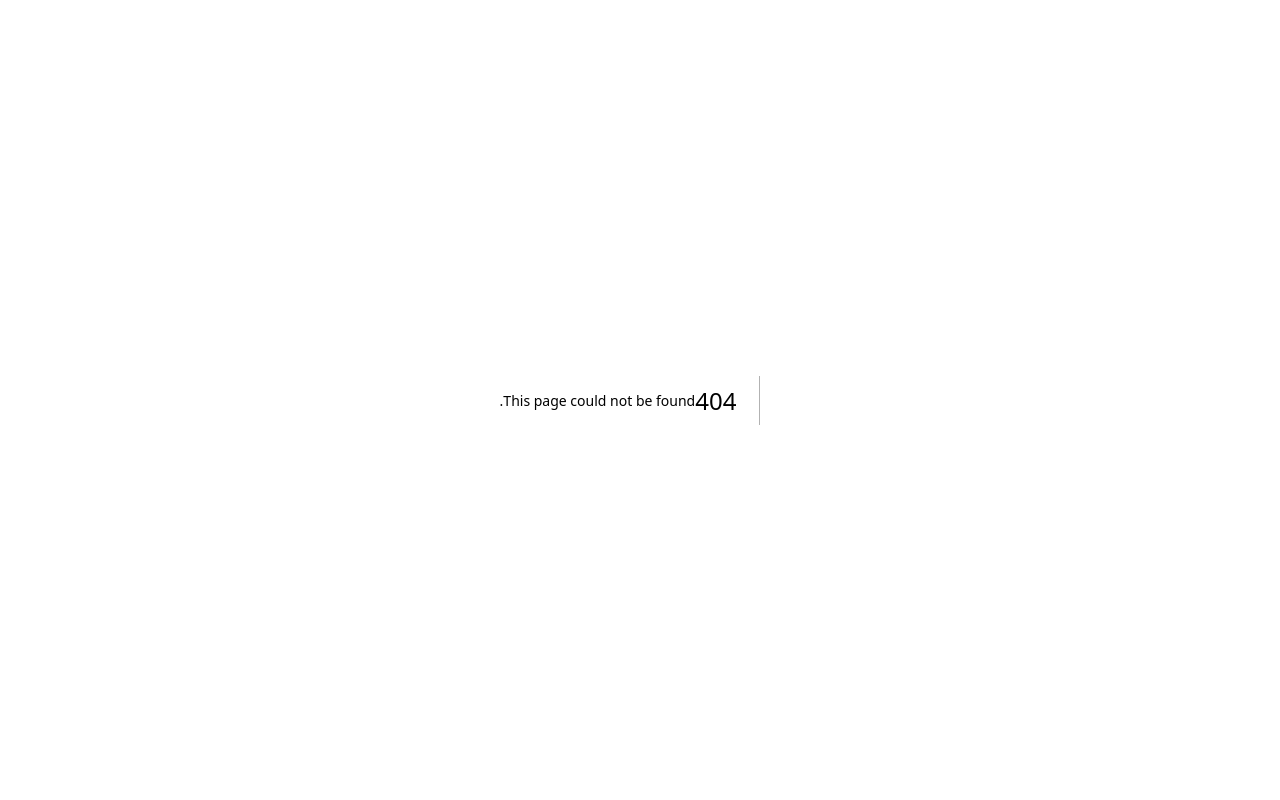
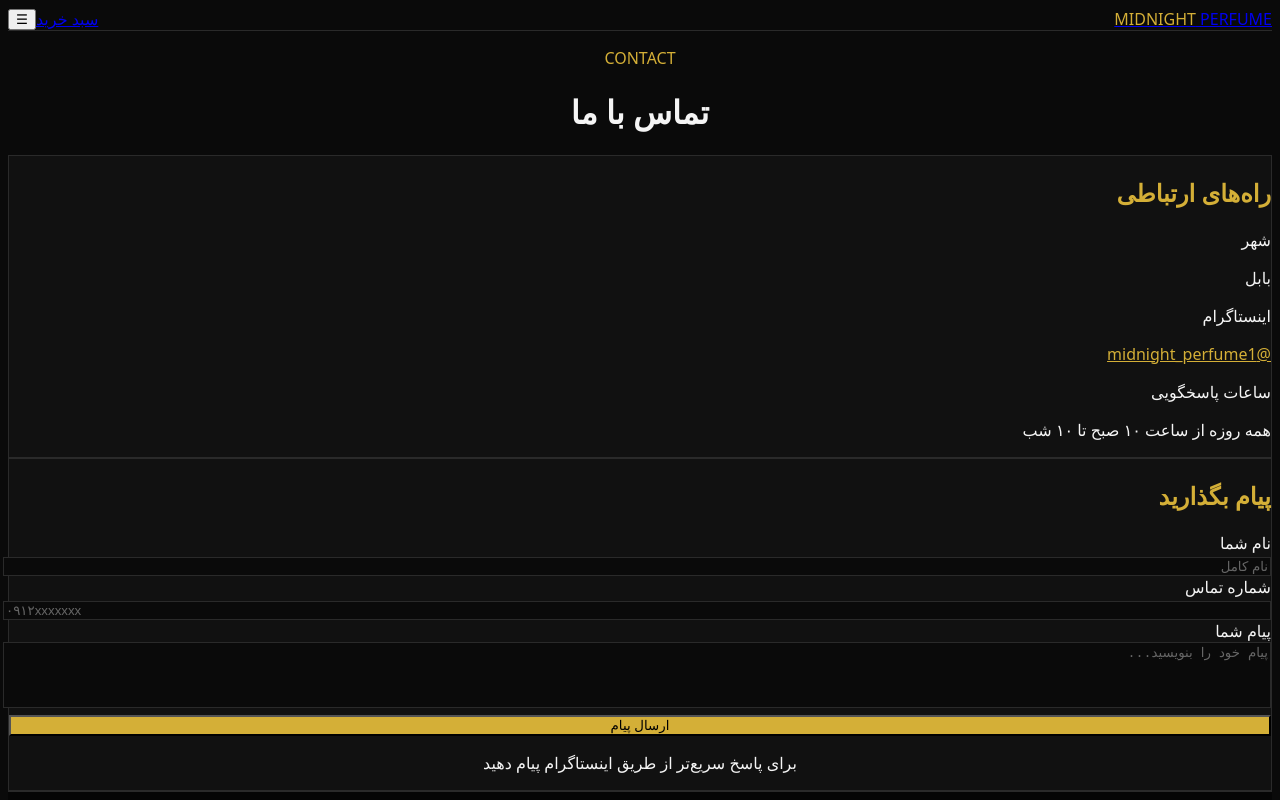
Before and after one commit to alireza12453/midnight-perfume, a Next.js app: page /contact in a window 1280 px wide. Before the commit this address had no page. Shown: the top 800 px of the page. Built offline with nearby package versions, Linux system fonts and the light colour scheme.

Commit message:
اضافه کردن صفحه درباره ما و تماس

```diff
--- /dev/null
+++ b/src/app/about/page.tsx
@@ -0,0 +1,72 @@
+import Header from "@/components/Header";
+import Footer from "@/components/Footer";
+import Link from "next/link";
+
+export default function AboutPage() {
+  return (
+    <div className="min-h-screen bg-[#0a0a0a] text-white">
+      <Header />
+
+      <main className="max-w-4xl mx-auto px-4 py-16">
+        <div className="text-center mb-12">
+          <p className="text-[#d4af37] text-sm tracking-widest mb-2">ABOUT US</p>
+          <h1 className="text-3xl md:text-4xl font-bold">درباره ما</h1>
+        </div>
+
+        <div className="space-y-8 text-gray-300 leading-relaxed">
+          <div className="bg-[#111111] border border-[#2a2a2a] rounded-lg p-8">
+            <h2 className="text-xl font-medium text-[#d4af37] mb-4">
+              Midnight Perfume
+            </h2>
+            <p className="mb-4">
+              فروشگاه تخصصی عطر و ادکلن اصل در شهر بابل. ما با هدف ارائه بهترین و اصل‌ترین عطرهای دنیا به مشتریان عزیز فعالیت می‌کنیم.
+            </p>
+            <p className="mb-4">
+              در Midnight Perfume، کیفیت و اصالت کالا برای ما در اولویت قرار دارد. تمام محصولات ما با ضمانت اصالت ارائه می‌شوند تا شما با خیال راحت خرید کنید.
+            </p>
+            <p>
+              ما معتقدیم هر عطر داستانی دارد و هر فرد شایسته‌ی رایحه‌ای منحصر به فرد است که شخصیتش را منعکس کند.
+            </p>
+          </div>
+
+          <div className="grid grid-cols-1 md:grid-cols-3 gap-6">
+            <div className="bg-[#111111] border border-[#2a2a2a] rounded-lg p-6 text-center">
+              <div className="text-3xl mb-3">✨</div>
+              <h3 className="font-medium text-[#d4af37] mb-2">اصالت کالا</h3>
+              <p className="text-sm text-gray-400">
+                تمام عطرها اصل و با ضمانت ارائه می‌شوند
+              </p>
+            </div>
+
+            <div className="bg-[#111111] border border-[#2a2a2a] rounded-lg p-6 text-center">
+              <div className="text-3xl mb-3">🚚</div>
+              <h3 className="font-medium text-[#d4af37] mb-2">ارسال سریع</h3>
+              <p className="text-sm text-gray-400">
+                ارسال به سراسر ایران در کوتاه‌ترین زمان
+              </p>
+            </div>
+
+            <div className="bg-[#111111] border border-[#2a2a2a] rounded-lg p-6 text-center">
+              <div className="text-3xl mb-3">💎</div>
+              <h3 className="font-medium text-[#d4af37] mb-2">انتخاب خاص</h3>
+              <p className="text-sm text-gray-400">
+                مجموعه‌ای منتخب از بهترین برندها
+              </p>
+            </div>
+          </div>
+
+          <div className="text-center pt-6">
+            <Link
+              href="/products"
+              className="inline-block bg-[#d4af37] text-black px-8 py-3 rounded font-medium hover:bg-[#f0d78c] transition-colors"
+            >
+              مشاهده محصولات
+            </Link>
+          </div>
+        </div>
+      </main>
+
+      <Footer />
+    </div>
+  );
+}
--- /dev/null
+++ b/src/app/contact/page.tsx
@@ -0,0 +1,94 @@
+import Header from "@/components/Header";
+import Footer from "@/components/Footer";
+
+export default function ContactPage() {
+  return (
+    <div className="min-h-screen bg-[#0a0a0a] text-white">
+      <Header />
+
+      <main className="max-w-4xl mx-auto px-4 py-16">
+        <div className="text-center mb-12">
+          <p className="text-[#d4af37] text-sm tracking-widest mb-2">CONTACT</p>
+          <h1 className="text-3xl md:text-4xl font-bold">تماس با ما</h1>
+        </div>
+
+        <div className="grid grid-cols-1 md:grid-cols-2 gap-8">
+          {/* اطلاعات تماس */}
+          <div className="bg-[#111111] border border-[#2a2a2a] rounded-lg p-8 space-y-6">
+            <h2 className="text-xl font-medium text-[#d4af37] mb-2">
+              راه‌های ارتباطی
+            </h2>
+
+            <div>
+              <p className="text-sm text-gray-500 mb-1">شهر</p>
+              <p className="font-medium">بابل</p>
+            </div>
+
+            <div>
+              <p className="text-sm text-gray-500 mb-1">اینستاگرام</p>
+              <a
+                href="https://instagram.com/midnight_perfume1"
+                target="_blank"
+                rel="noopener noreferrer"
+                className="text-[#d4af37] hover:underline"
+              >
+                @midnight_perfume1
+              </a>
+            </div>
+
+            <div>
+              <p className="text-sm text-gray-500 mb-1">ساعات پاسخگویی</p>
+              <p className="font-medium">همه روزه از ساعت ۱۰ صبح تا ۱۰ شب</p>
+            </div>
+          </div>
+
+          {/* پیام */}
+          <div className="bg-[#111111] border border-[#2a2a2a] rounded-lg p-8">
+            <h2 className="text-xl font-medium text-[#d4af37] mb-6">
+              پیام بگذارید
+            </h2>
+
+            <div className="space-y-4">
+              <div>
+                <label className="block text-sm text-gray-400 mb-2">نام شما</label>
+                <input
+                  type="text"
+                  className="w-full bg-[#0a0a0a] border border-[#2a2a2a] rounded px-4 py-3 text-sm focus:outline-none focus:border-[#d4af37]"
+                  placeholder="نام کامل"
+                />
+              </div>
+
+              <div>
+                <label className="block text-sm text-gray-400 mb-2">شماره تماس</label>
+                <input
+                  type="tel"
+                  className="w-full bg-[#0a0a0a] border border-[#2a2a2a] rounded px-4 py-3 text-sm focus:outline-none focus:border-[#d4af37]"
+                  placeholder="۰۹۱۲xxxxxxx"
+                />
+              </div>
+
+              <div>
+                <label className="block text-sm text-gray-400 mb-2">پیام شما</label>
+                <textarea
+                  rows={4}
+                  className="w-full bg-[#0a0a0a] border border-[#2a2a2a] rounded px-4 py-3 text-sm focus:outline-none focus:border-[#d4af37] resize-none"
+                  placeholder="پیام خود را بنویسید..."
+                />
+              </div>
+
+              <button className="w-full bg-[#d4af37] text-black py-3 rounded font-medium hover:bg-[#f0d78c] transition-colors">
+                ارسال پیام
+              </button>
+
+              <p className="text-xs text-gray-500 text-center">
+                برای پاسخ سریع‌تر از طریق اینستاگرام پیام دهید
+              </p>
+            </div>
+          </div>
+        </div>
+      </main>
+
+      <Footer />
+    </div>
+  );
+}
```
